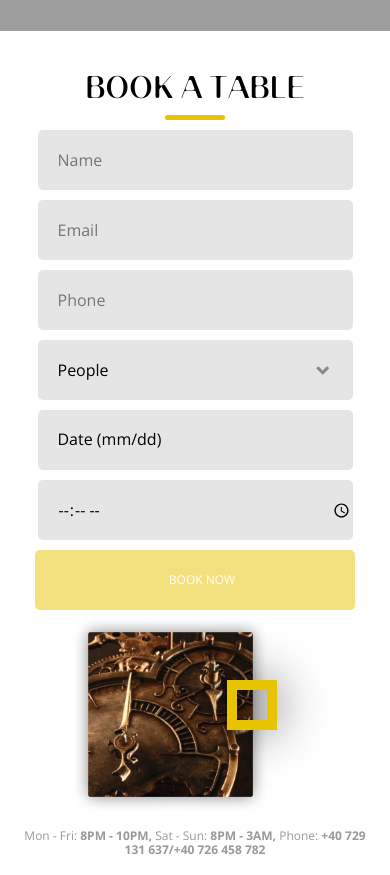
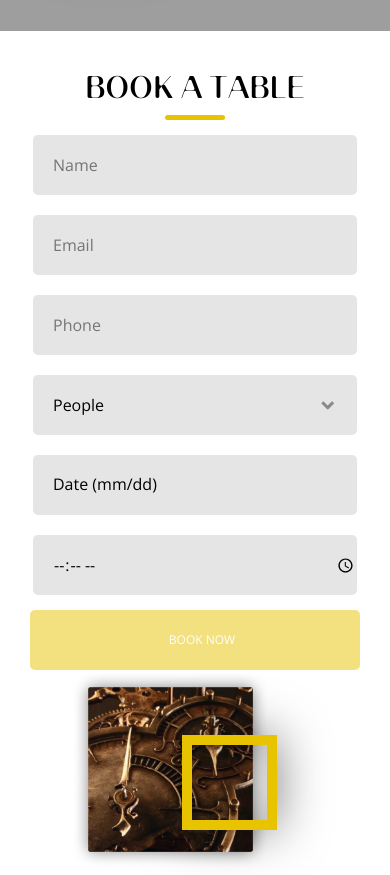
Before and after one commit to VladMalev234/hunger-website, a plain HTML site: page index.html in a window 390 px wide. Shown: the part 1680-2555 px from the top of the page. Drawn offline with nearby package versions, Linux system fonts and the light colour scheme; some packages are replaced by stand-ins of ours; grey boxes are pictures that could not be loaded; files whose address does not match are found by name.

Commit message:
more one

```diff
--- a/scss/_interface.scss
+++ b/scss/_interface.scss
@@ -451,8 +451,8 @@ input {
 @media (max-width: 500px) {
 .section{
     &-square  {
-        width: 50px;
-        height: 50px;
+        width: 95px;
+        height: 95px;
         border: 10px solid $color_1;
         box-shadow: 0px 0px 50px rgba(0, 0, 0, 0.5), inset 0px 0px 50px rgba(0, 0, 0, 0.3);
         top: 32%;
@@ -462,7 +462,8 @@ input {
 }
 
 @supports (row-gap: 10px) and (column-gap: 10px) {
- .form {margin: 5px;}
+ .form-group {margin: 5px;}
+ .form-group_contact {margin: 5px;}
 }
 
 //@supports (row-gap: 10px) {
```
Also changed, not shown: css/style.css, 1 other file.
